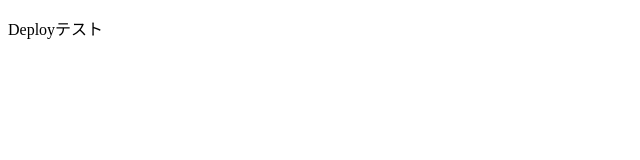
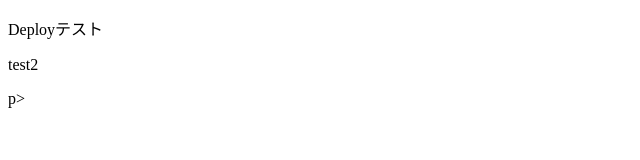
Before and after one commit to Aso-Someya/ftpDeploy, a plain HTML site: page deploy_test.html in a window 1280 px wide. Shown: the full height of the page, 0-640 px from the left. Drawn offline with Linux system fonts and the light colour scheme.

Commit message:
Update deploy_test.html

```diff
--- a/deploy_test.html
+++ b/deploy_test.html
@@ -7,5 +7,6 @@
 </head>
 <body>
     <p>Deployテスト</p>
+    <p>test2</p>p>
 </body>
 </html>
```
